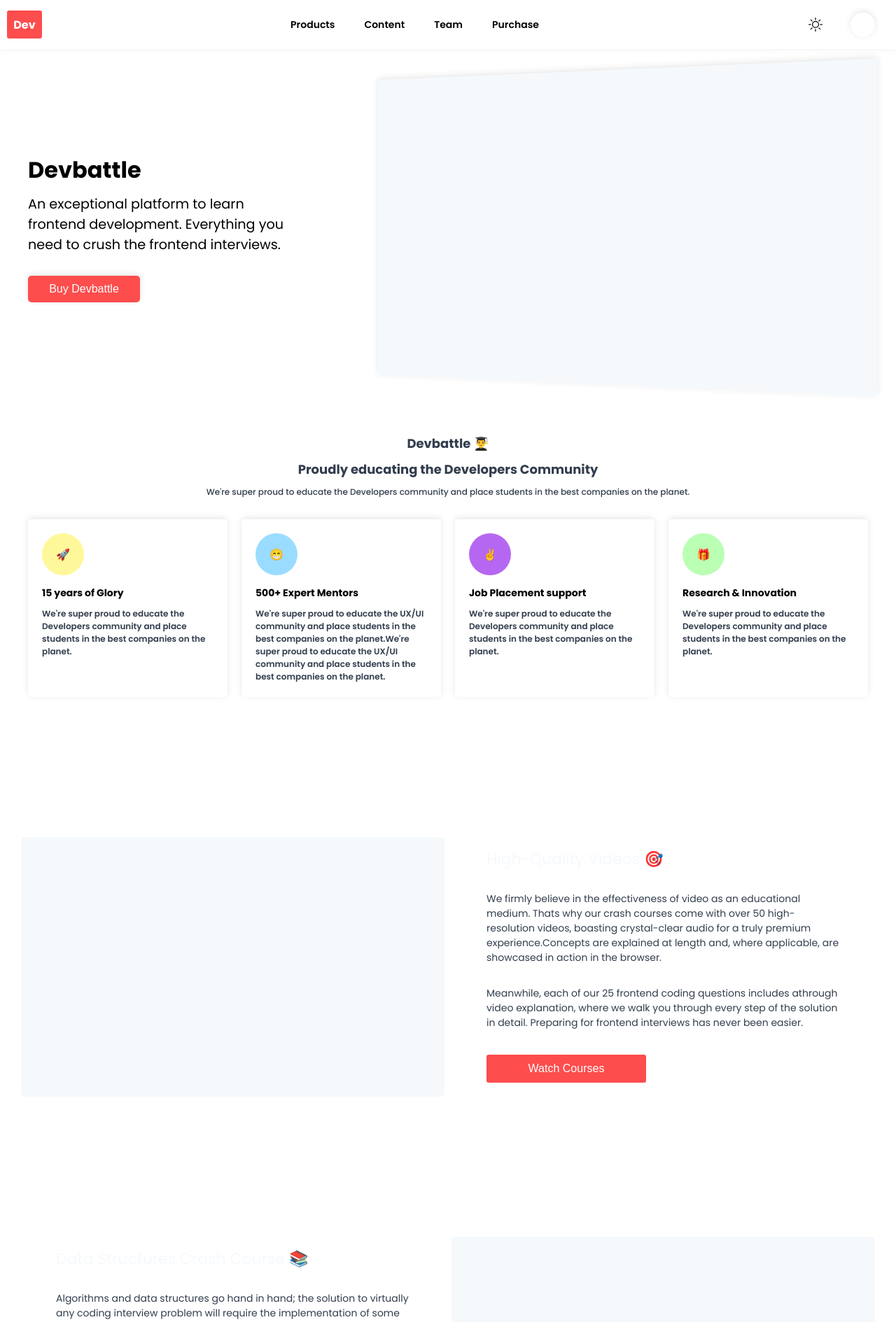
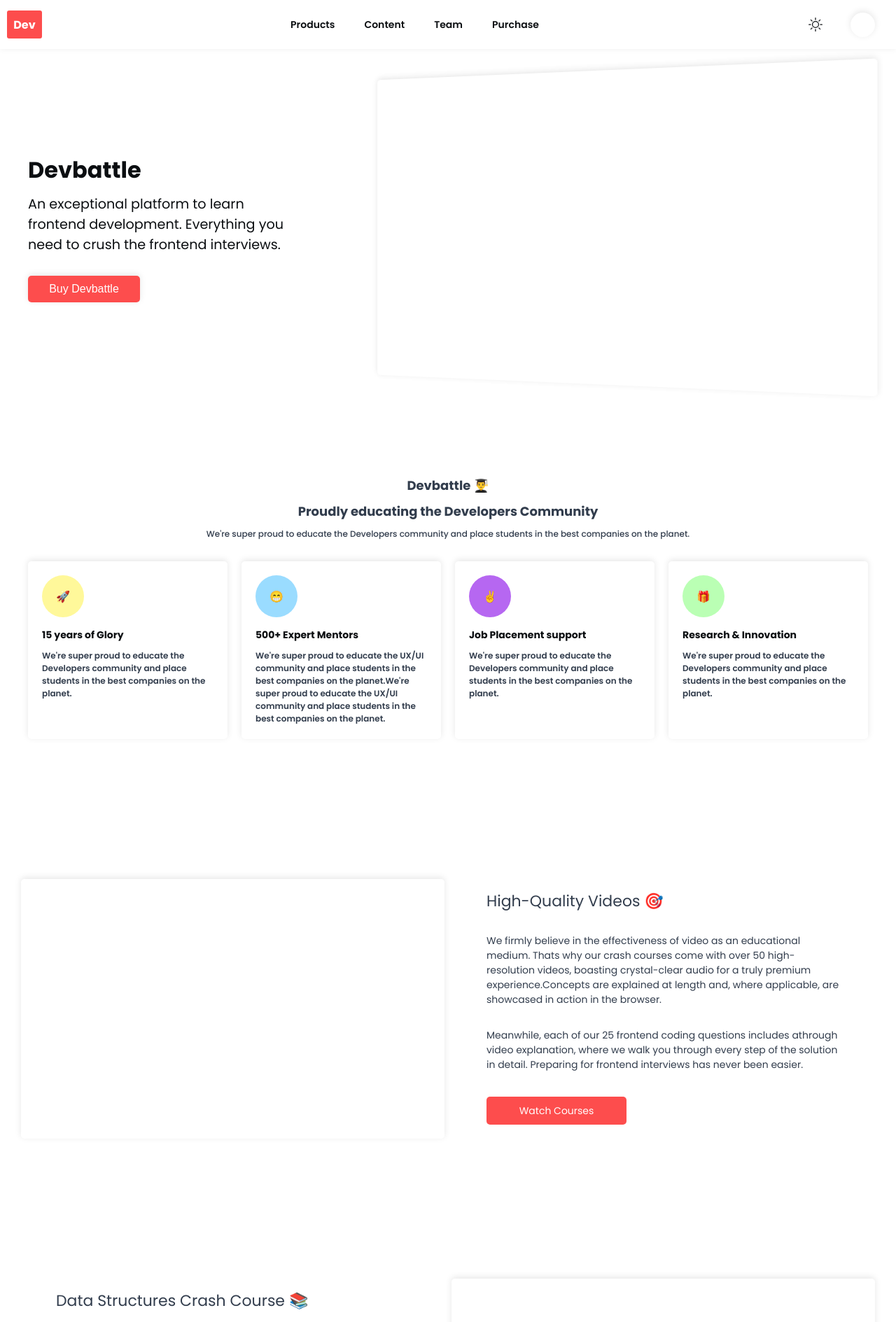
Before and after one commit to Shubhofficial1/devbattle-frontend, a React (Create React App) app in the folder frontend/: page / in a window 1280 px wide. Shown: the top 1889 px of the page at 70% size. Built offline with nearby package versions, Linux system fonts and the light colour scheme.

Commit message:
Color Scheme corrected

```diff
--- a/frontend/src/components/Card/Card.css
+++ b/frontend/src/components/Card/Card.css
@@ -29,7 +29,7 @@
 
 .card_description {
   font-size: 12px;
-  color: var(--CARD-600);
+  color: var(--text-dark-light);
   font-weight: 600;
   margin-top: 10px;
 }
--- a/frontend/src/components/Footer/Footer.css
+++ b/frontend/src/components/Footer/Footer.css
@@ -13,7 +13,7 @@
   width: 60px;
   height: 60px;
   border-radius: 50%;
-  background-color: var(--CARD-600);
+  background-color: var(--CARD-900);
   margin: 10px 20px;
   cursor: pointer;
 }
@@ -33,14 +33,14 @@
   font-size: 14px;
   font-weight: 500;
   text-transform: uppercase;
-  color: var(--CARD-700);
+  color: var(--text-dark);
   margin-bottom: 10px;
 }
 
 .footer__col > p {
   font-size: 12px;
   font-weight: 600;
-  color: var(--CARD-600);
+  color: var(--text-dark-light);
   margin-bottom: 8px;
   text-transform: capitalize;
   cursor: pointer;
@@ -54,14 +54,14 @@
   font-size: 14px;
   font-weight: 500;
   text-transform: uppercase;
-  color: var(--CARD-700);
+  color: var(--text-dark);
   margin-bottom: 10px;
 }
 
 .footer__contact p {
   font-size: 10px;
   font-weight: 500;
-  color: var(--CARD-600);
+  color: var(--text-dark-light);
   margin-bottom: 8px;
   text-transform: capitalize;
 }
@@ -75,7 +75,7 @@
   margin-right: 10px;
   width: 30px;
   height: 30px;
-  background-color: var(--CARD-700);
+  background-color: var(--CARD-600);
   display: flex;
   justify-content: center;
   align-items: center;
--- a/frontend/src/components/Footer/Footer.js
+++ b/frontend/src/components/Footer/Footer.js
@@ -24,8 +24,8 @@
             <p className='noselect'>introduction</p>
             <p className='noselect'>Documentation</p>
             <p className='noselect'>Api Access</p>
-            <p className='noselect'>Dis</p>
-            <p className='noselect'>Contact</p>
+            <p className='noselect'>Goodies</p>
+            <p className='noselect'>Discord</p>
           </div>
           <div className='footer__col'>
             <h4>Company</h4>
--- a/frontend/src/components/Header/Header.css
+++ b/frontend/src/components/Header/Header.css
@@ -1,3 +1,10 @@
+header {
+  display: flex;
+  justify-content: center;
+  align-items: center;
+  width: 100%;
+}
+
 .header_container {
   height: 70px;
   display: flex;
@@ -6,6 +13,7 @@
   color: var(--text-color);
   background-color: var(--background-color);
   box-shadow: var(--box-shadow);
+  width: min(1400px, 100%);
 }
 
 .header_triplebar {
--- a/frontend/src/components/Header/Header.js
+++ b/frontend/src/components/Header/Header.js
@@ -39,7 +39,8 @@
     }
   }
   return (
-    <header className='header_container noselect'>
+    <header>
+      <div className='header_container noselect'>
         <div className='header_triplebar'>
           <BsThreeDots />
         </div>
@@ -62,6 +63,7 @@
             <>Log In</>
           )}
         </div>
+      </div>
     </header>
   )
 }
--- a/frontend/src/components/HomeCard/HomeCard.css
+++ b/frontend/src/components/HomeCard/HomeCard.css
@@ -1,15 +1,15 @@
 .title {
   text-align: center;
-  margin-top: 60px;
+  margin-top: 120px;
   font-size: 18px;
-  color: var(--CARD-600);
+  color: var(--text-dark-light);
 }
 
 .title1 {
   text-align: center;
   margin-top: 10px;
   font-size: 18px;
-  color: var(--CARD-600);
+  color: var(--text-dark-light);
 }
 
 .description {
@@ -17,7 +17,7 @@
   margin: 10px 0px;
   font-size: 12px;
   font-weight: 500;
-  color: var(--CARD-600);
+  color: var(--text-dark-light);
 }
 
 .home_card {
--- a/frontend/src/components/HomeContainer/HomeContainer.css
+++ b/frontend/src/components/HomeContainer/HomeContainer.css
@@ -30,9 +30,10 @@
   width: 160px;
   padding: 10px 20px;
   border-radius: var(--border-radius-5);
-  font-weight: 500;
+  font-size: 16px;
+  font-weight: 400;
   text-transform: capitalize;
-  font-size: var(--font-size);
+  text-transform: capitalize;
   color: white;
   background-color: var(--accent);
   cursor: pointer;
@@ -50,7 +51,7 @@
   min-height: 450px;
   padding: 20px;
   border-radius: var(--border-radius-5);
-  background-color: var(--CARD-800);
+  background-color: var(--CARD);
   box-shadow: var(--box-shadow);
   transform: perspective(1400px) rotateY(-15deg);
 }
--- a/frontend/src/components/HomeContainer/HomeContainer.js
+++ b/frontend/src/components/HomeContainer/HomeContainer.js
@@ -10,7 +10,7 @@
           need to crush the frontend interviews.
         </h3>
         <div className='home_button_container noselect'>
-          <button className='home_button'>buy Devbattle</button>
+          <button className='home_button'>Buy Devbattle</button>
         </div>
       </div>
       <div className='home_right_container'></div>
--- a/frontend/src/components/ProductContainer/ProductContainer.css
+++ b/frontend/src/components/ProductContainer/ProductContainer.css
@@ -21,10 +21,7 @@
   display: flex;
   justify-content: center;
   align-items: center;
-  background-color: var(--CARD-800);
-}
-
-.product__image:hover {
+  background-color: var(--CARD);
   box-shadow: var(--box-shadow);
 }
 
@@ -46,32 +43,38 @@
 .product__right h1 {
   font-size: 22px;
   font-weight: 400;
-  color: var(--CARD-500);
+  color: var(--text-dark-light);
   margin: 15px 0px;
 }
 
 .product__right p {
   font-size: 14px;
   font-weight: 400;
-  color: var(--CARD-600);
+  color: var(--text-dark-light);
   margin: 15px 0px;
 }
 
 .product__right button {
   border: none;
   outline: none;
+  border-radius: var(--border-radius-5);
+  background-color: var(--accent);
+  font-size: 14px;
+  font-weight: 400;
+  color: var(--PURE-WHITE);
+  text-transform: capitalize;
+  margin: 20px 0px;
   padding: 10px 15px;
-  border-radius: var(--border-radius-3);
-  background-color: var(--accent);
-  color: white;
-  font-size: 16px;
-  font-weight: 500;
-  margin: 20px 0px;
   cursor: pointer;
-  text-transform: capitalize;
-  width: 228px;
+  width: 200px;
   height: 40px;
+  font-family: var(--font-family);
 }
+
+.product__right button:hover {
+  background-color: var(--accent-light);
+}
+
 @media screen and (max-width: 700px) {
   .product__container {
     grid-template-columns: 1fr;
--- a/frontend/src/index.css
+++ b/frontend/src/index.css
@@ -37,13 +37,12 @@
 ::-moz-selection {
   /* Code for Firefox */
   color: white;
-  background: #fd4d4d;
+  background: #5773ff;
 }
 
 ::selection {
   color: white;
   background: #5773ff;
-
   -webkit-text-fill-color: var(--selection-text) !important;
   background-image: none !important;
   background-clip: revert !important;
@@ -52,8 +51,73 @@
 
 :root {
   --accent: #fd4d4d;
+  --accent-light: #ff5f5f;
   --PURE-WHITE: #ffffff;
-  --text-color: #000000;
+  --PURE-BLACK: #000000;
+  --text-color: #0b0e11;
+  --text-dark: #242c37;
+  --text-dark-light: #323d4d;
+  --text-dark-superlight: #f5f5f5;
+  --background-color: #ffffff;
+  --CARD: #ffffff;
+  --font-family: 'Poppins', sans-serif;
+  --border-radius-3: 3px;
+  --border-radius-5: 5px;
+  --box-shadow: 0 -2px 10px rgba(0, 0, 0, 0.1);
+
+  --CARD-100: #f6f9fc;
+  --CARD-200: #f6f9fc;
+  --CARD-300: #f6f9fc;
+  --CARD-400: #f6f9fc;
+  --CARD-500: #f6f9fc;
+  --CARD-600: #323d4d;
+  --CARD-700: #242c37;
+  --CARD-800: #f6f9fc;
+  --CARD-900: #c1c4c7;
+}
+
+[data-theme='dark'] {
+  --accent: #fd4d4d;
+  --accent-light: #ff5f5f;
+  --PURE-WHITE: #ffffff;
+  --PURE-BLACK: #000000;
+  --text-color: #ffffff;
+  --text-dark: #242c37;
+  --text-dark-light: #323d4d;
+  --text-dark-superlight: #f5f5f5;
+  --background-color: #0b0e11;
+  --CARD: #151a21;
+  --font-family: 'Poppins', sans-serif;
+  --border-radius-3: 3px;
+  --border-radius-5: 5px;
+  --box-shadow: 0 -2px 10px rgba(0, 0, 0, 0.6);
+
+  --CARD-100: #3f3f3f;
+  --CARD-200: #b2bdcd;
+  --CARD-300: #5d7290;
+  --CARD-400: #4f617a;
+  --CARD-500: #404f64;
+  --CARD-600: #323d4d;
+  --CARD-700: #242c37;
+  --CARD-800: #151a21;
+  --CARD-900: #0b0e11;
+}
+
+.noselect {
+  -webkit-touch-callout: none; /* iOS Safari */
+  -webkit-user-select: none; /* Safari */
+  -khtml-user-select: none; /* Konqueror HTML */
+  -moz-user-select: none; /* Old versions of Firefox */
+  -ms-user-select: none; /* Internet Explorer/Edge */
+  user-select: none; /* Non-prefixed version, currently
+                                  supported by Chrome, Edge, Opera and Firefox */
+}
+
+/*
+:root {
+  --accent: #fd4d4d;
+  --PURE-WHITE: #ffffff;
+  --text-color: #0b0e11;
   --font-family: 'Poppins', sans-serif;
   --background-color: #ffffff;
   --box-shadow: 0 -2px 10px rgba(0, 0, 0, 0.1);
@@ -95,12 +159,5 @@
   --CARD-900: #0b0e11;
 }
 
-.noselect {
-  -webkit-touch-callout: none; /* iOS Safari */
-  -webkit-user-select: none; /* Safari */
-  -khtml-user-select: none; /* Konqueror HTML */
-  -moz-user-select: none; /* Old versions of Firefox */
-  -ms-user-select: none; /* Internet Explorer/Edge */
-  user-select: none; /* Non-prefixed version, currently
-                                  supported by Chrome, Edge, Opera and Firefox */
-}
+
+*/
--- a/frontend/src/screens/HomeScreen/HomeScreen.css
+++ b/frontend/src/screens/HomeScreen/HomeScreen.css
@@ -5,7 +5,7 @@
 
 @media screen and (max-width: 700px) {
   .home {
-    padding: 0px 0px;
+    padding: 0px;
   }
 }
 
--- a/frontend/src/screens/HomeScreen/HomeScreen.js
+++ b/frontend/src/screens/HomeScreen/HomeScreen.js
@@ -9,7 +9,6 @@
     <div className='home'>
       <HomeContainer />
       <HomeCard />
-
       <ProductContainer
         heading={'High-Quality Videos 🎯'}
         imageUrl={'https://portfolio-3994e.web.app/images/project4.jpeg'}
@@ -21,7 +20,6 @@
         }
         buttonText={'Watch Courses'}
       />
-
       <ProductContainer
         heading={'Data Structures Crash Course 📚'}
         imageUrl={'https://portfolio-3994e.web.app/images/project3.jpeg'}
```
Lines whose indentation alone changed are shown as unchanged.
